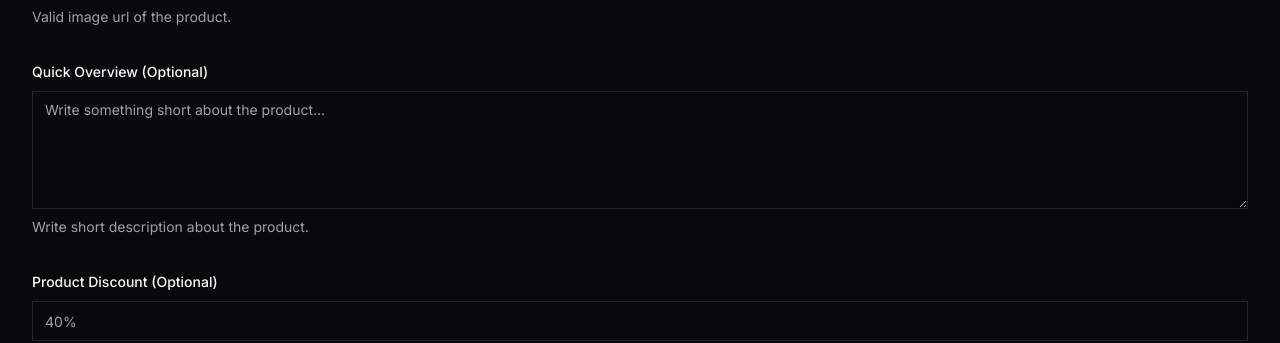
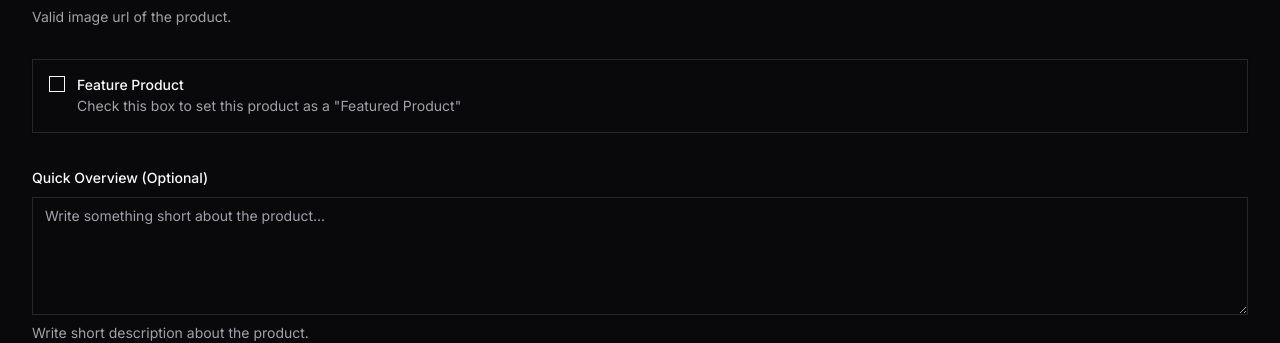
Before and after one commit to StepAsideLiL/front-mart, a Next.js app: page /product/edit/1 in a window 1280 px wide. Shown: the part 461-804 px from the top of the page. Built offline with nearby package versions, Linux system fonts and the light colour scheme; no server answers; the database is empty; a web font is replaced by a local one.

Commit message:
add: featured checkbox, fix: remove imageId from product  object prop

```diff
--- a/app/(products)/product/edit/[productId]/_parts/edit-product-form.tsx
+++ b/app/(products)/product/edit/[productId]/_parts/edit-product-form.tsx
@@ -15,10 +15,8 @@ import {
 } from "@/components/ui/form";
 import { Input } from "@/components/ui/input";
 import { Textarea } from "@/components/ui/textarea";
-import { CloundinayImage, UpdateProductFormData } from "@/lib/types";
+import { UpdateProductFormData } from "@/lib/types";
 import { useState } from "react";
-import { CldUploadWidget, CldImage } from "next-cloudinary";
-import Image from "next/image";
 import { updateProduct } from "./actions";
 import { ReloadIcon } from "@radix-ui/react-icons";
 import { Checkbox } from "@/components/ui/checkbox";
@@ -49,7 +47,6 @@ const EditProductForm = ({
     description: string | null;
     quickOverview: string | null;
     imageSrc: string | null;
-    imageId: string | null;
     isFeatured: boolean | null;
   } | null;
 }) => {
@@ -179,6 +176,29 @@ const EditProductForm = ({
           </section>
         </section>
 
+        {/* Is Featured */}
+        <FormField
+          control={form.control}
+          name="isFeatured"
+          render={({ field }) => (
+            <FormItem className="flex flex-row items-start space-x-3 space-y-0 rounded-md border p-4 shadow">
+              <FormControl>
+                <Checkbox
+                  checked={field.value}
+                  onCheckedChange={field.onChange}
+                />
+              </FormControl>
+              <div className="space-y-1 leading-none">
+                <FormLabel>Feature Product</FormLabel>
+                <FormDescription>
+                  Check this box to set this product as a &#34;Featured
+                  Product&#34;
+                </FormDescription>
+              </div>
+            </FormItem>
+          )}
+        />
+
         {/* Product Quick Overview */}
         <FormField
           control={form.control}
```
